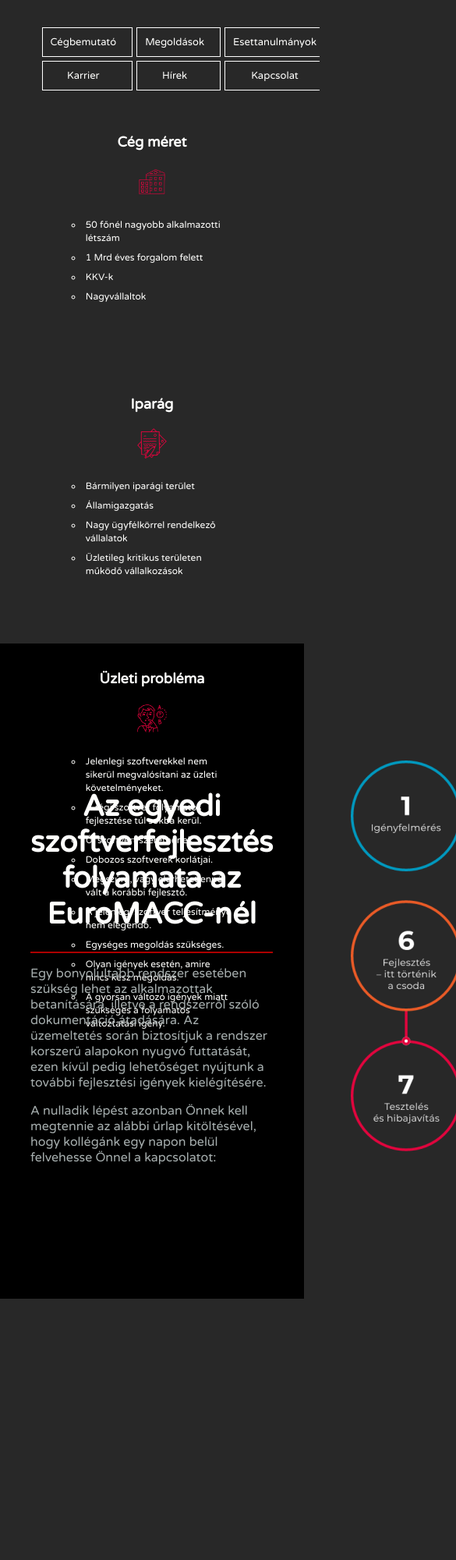
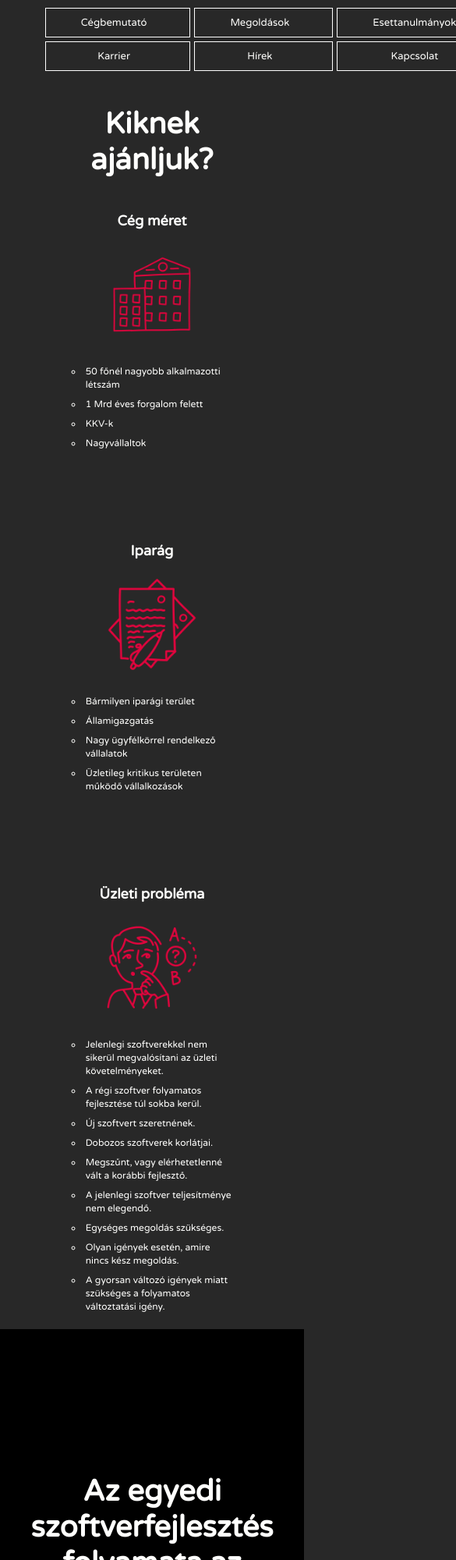
Before and after one commit to fureszb/git-2022.10.14, a plain HTML site: page index.html in a window 390 px wide. Shown: the top 2000 px of the page at 78% size, 585 px wide, since content can reach past the window. Before the commit the page ends 1665 px from the top, so only its background shows below. Drawn offline with Linux system fonts and the light colour scheme.

Commit message:
menu jó

```diff
--- a/style(bemutatas).css
+++ b/style(bemutatas).css
@@ -61,10 +61,10 @@
     height: auto;
 }
 @media screen and (max-width: 800px) {
-.grid{
+.grid2{
     grid-template-columns: repeat(1, auto);
 }
-img{
+.kep2{
     width: 100%;
     height: auto;
 }
--- a/style.css
+++ b/style.css
@@ -23,8 +23,6 @@
 .menuhatter{
     background-color: #282828;
     padding: 10px;
-    overflow: hidden;
-    position: fixed;
     width: 100%;
 }
 #menu{
@@ -116,6 +114,10 @@
         grid-template-columns: repeat(1, 1fr);
         gap:80px;
     }
+    .grid2{
+        grid-template-columns: repeat(1, auto);
+    }
+
     .tartalom{
         border-right: 0;
         height: 100%;
@@ -127,18 +129,17 @@
         list-style: none;
         gap: 5px;
         text-align: center;
-        margin-left: 10%;
-        text-align: center;
         margin-left: 2%;
     }
     #menu>ul>li{
         border: 1px solid white;
 
-
     }
     #menu>ul>li>a{
         display: block;
         padding: 5px;
+        padding-left: 40px;
+        padding-right: 40px;
     }
     #menu>ul>li>a:hover{
         color: black;
@@ -148,14 +149,26 @@
 
     }
     img{
-        width: 20%;
+        width: 60%;
+    }
+    .kep2{
+        width: 100%;
+        height: auto;
     }
     h1{padding-top: 10px;}
    .container{
     width: 70%;
     max-width: 500px;
     margin: auto;
+    height: fit-content;
    }
+   .container2{
+    margin: auto;
+    height: fit-content;
+    }
+    #menu{
+       width: 100%;
+    }
 
 
 
```
